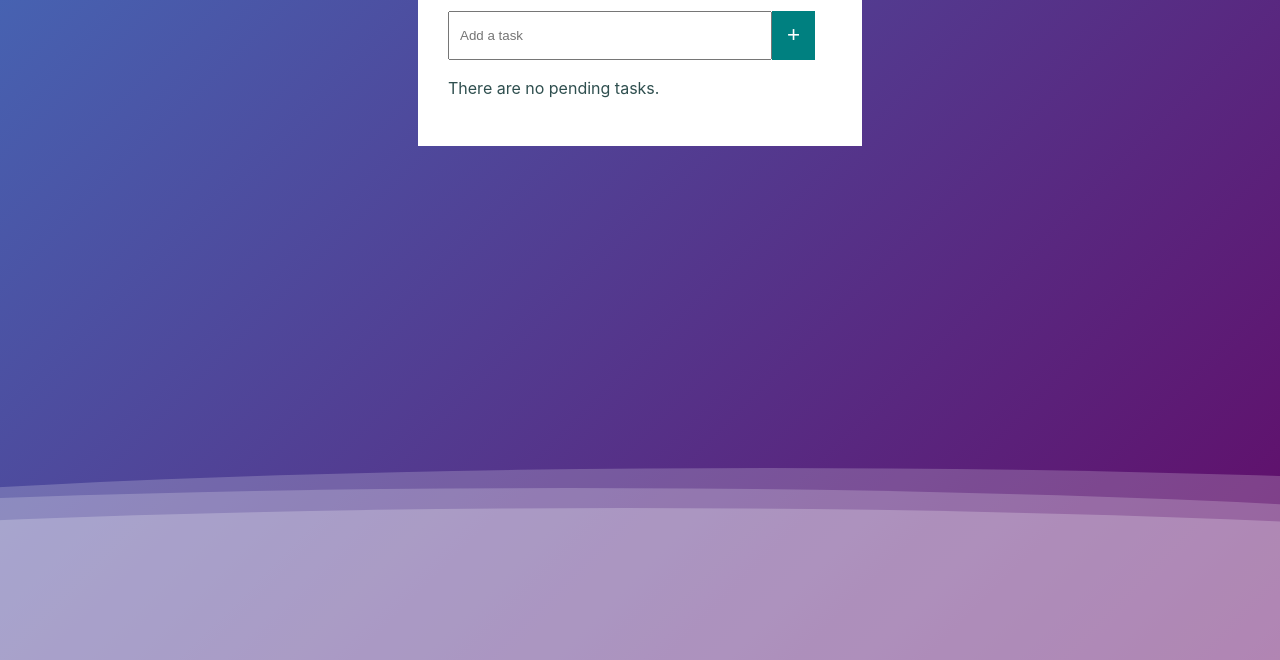
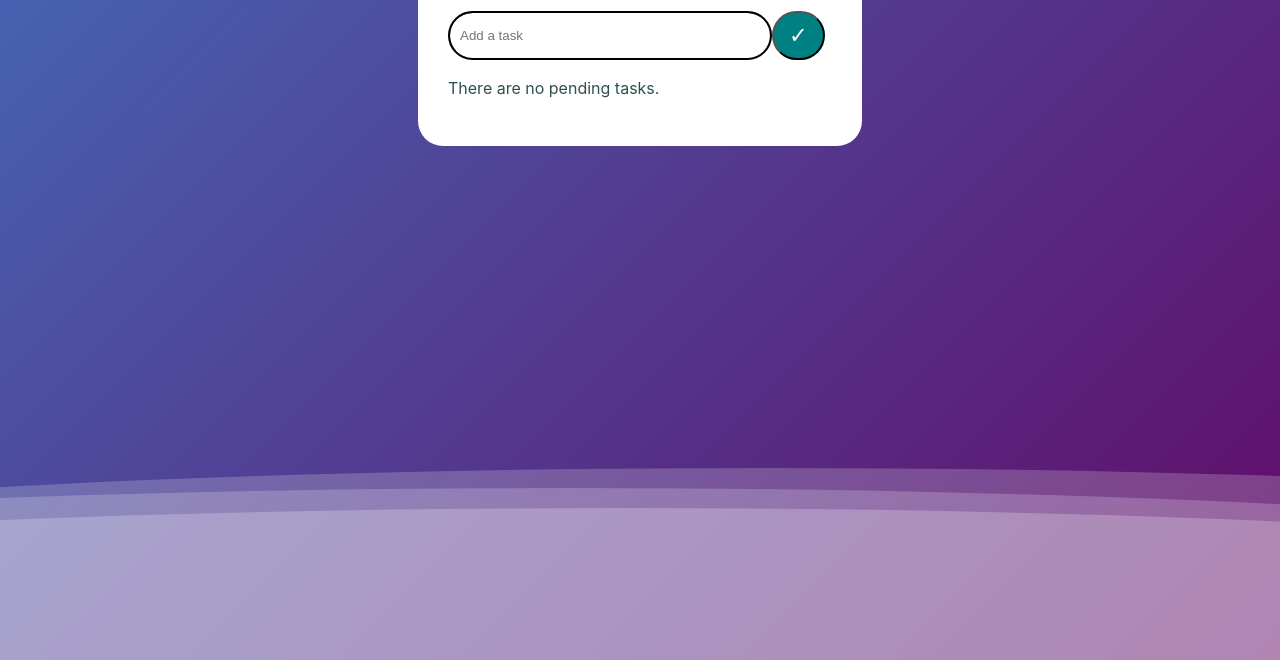
Before and after one commit to yaspyrih/toDoList, a plain HTML site: page index.html in a window 1280 px wide. Shown: the part 140-800 px from the top of the page. Drawn offline with Linux system fonts and the light colour scheme.

Commit message:
Button and input CSS style

```diff
--- a/index.html
+++ b/index.html
@@ -18,7 +18,7 @@
         <div class="tareasList">
             <form>
                 <input type="text" placeholder="Add a task">
-                <button class="btn-add">+</button>
+                <button class="btn-add">✓</button>
             </form>
         </div>
         <div class="li-container">
--- a/main.js
+++ b/main.js
@@ -31,7 +31,7 @@ function addDeleteBtn () {
 
   const deleteBtn = document.createElement("button");
 
-  deleteBtn.textContent = "X";
+  deleteBtn.textContent = "✓";
   deleteBtn.className = "btn-delete";
 
   deleteBtn.addEventListener("click", (e)=>{
--- a/style.css
+++ b/style.css
@@ -78,6 +78,7 @@ body {
   }
 
   .container {
+    border-radius: 25px;
     margin-top: 30px;
     margin-bottom: 30px;
     width: 30%;
@@ -89,6 +90,7 @@ body {
   }
 
   .tareasList {
+    border-radius: 25px;
     margin-left: auto;
     margin-right: auto;
     width: 100%;
@@ -96,18 +98,21 @@ body {
 
   form {
     display: flex;
+    border-radius: 25px;
   }
 
   input {
+    border-radius: 25px;
     padding: 15px 10px;
     width: 300px;
-    outline: none;
+    outline:auto
   }
 
   .btn-add {
+    border-radius: 25px;
     padding: 5px 15px;
     color: white;
-    border: none;
+    outline:auto
     font-family: fantasy;
     background-color: teal;
     font-size: 1.4rem;
```
